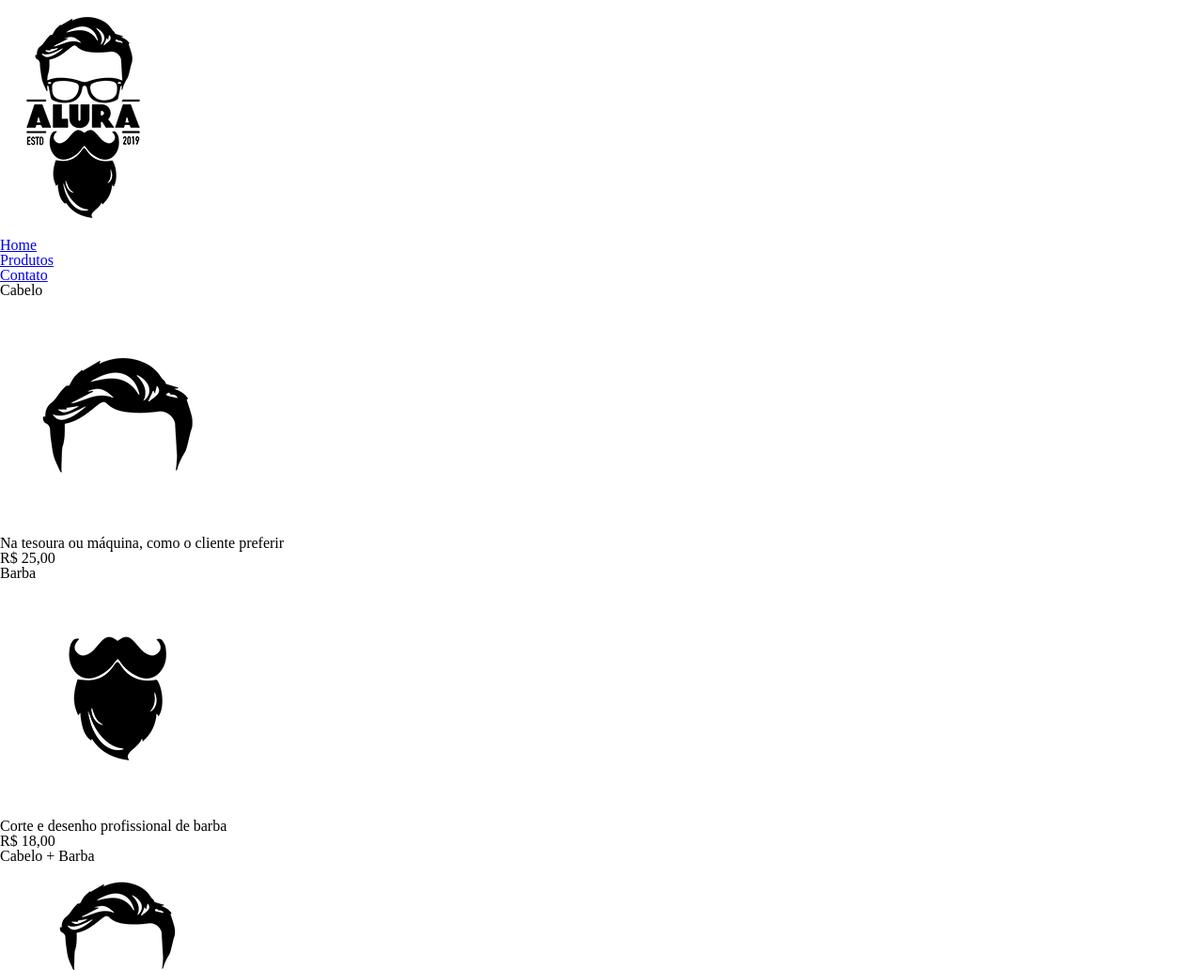
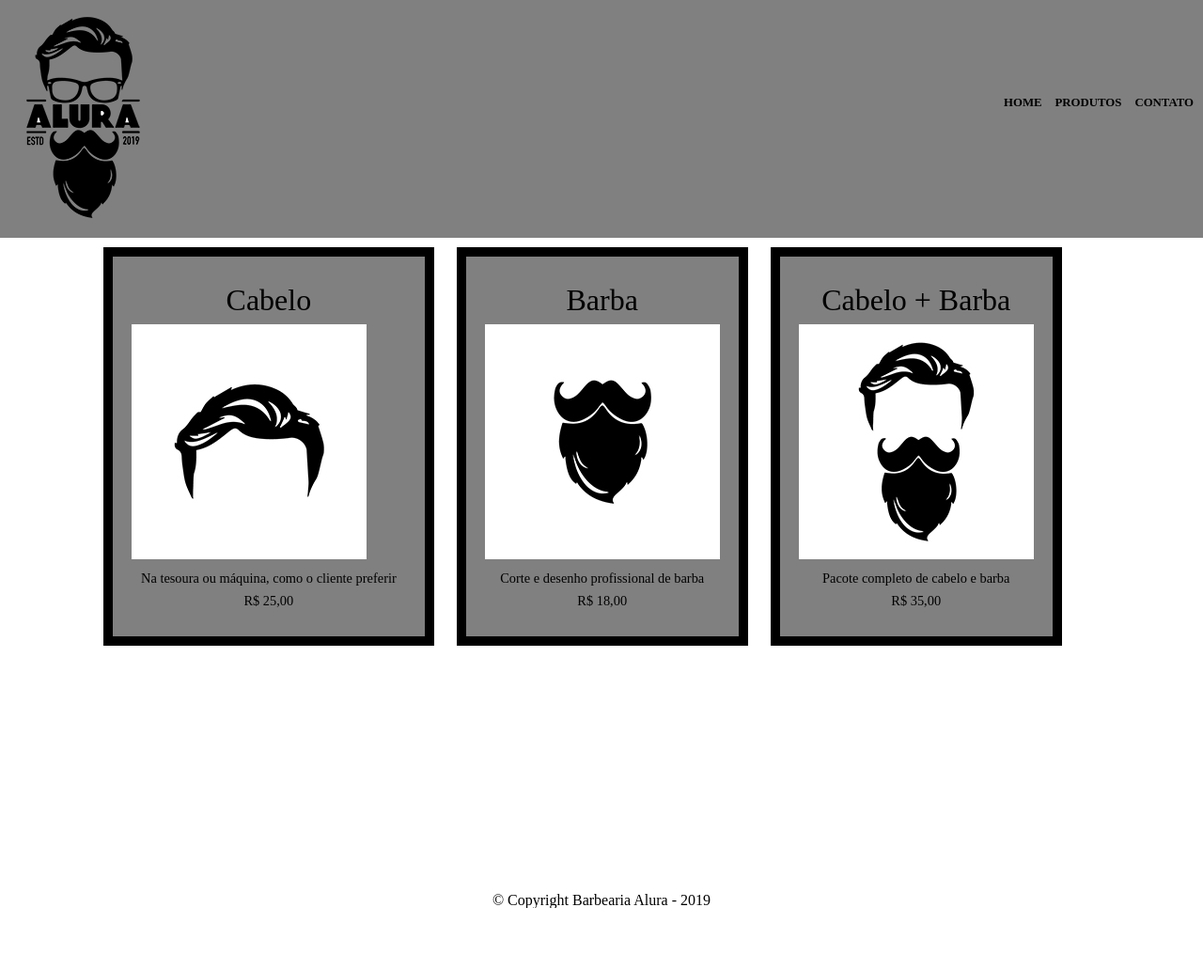
Before and after one commit to andreluis29/cursohtml5css3, a plain HTML site: page html5css3_2/produtos.html in a window 1280 px wide. Shown: the top 1032 px of the page at 94% size. After the commit the page ends 966 px from the top, so only its background shows below. Drawn offline with Linux system fonts and the light colour scheme.

Commit message:
Fixing css file name

```diff
--- a/html5css3_2/produtos.html
+++ b/html5css3_2/produtos.html
@@ -5,7 +5,7 @@
 		<title>Produtos - Barbearia Alura</title>
 
 		<link rel="stylesheet" href="reset.css">
-		<link rel="stylesheet" href="produtos.css">
+		<link rel="stylesheet" href="style.css">
 	</head>
 	<body>
 		<header>
```
